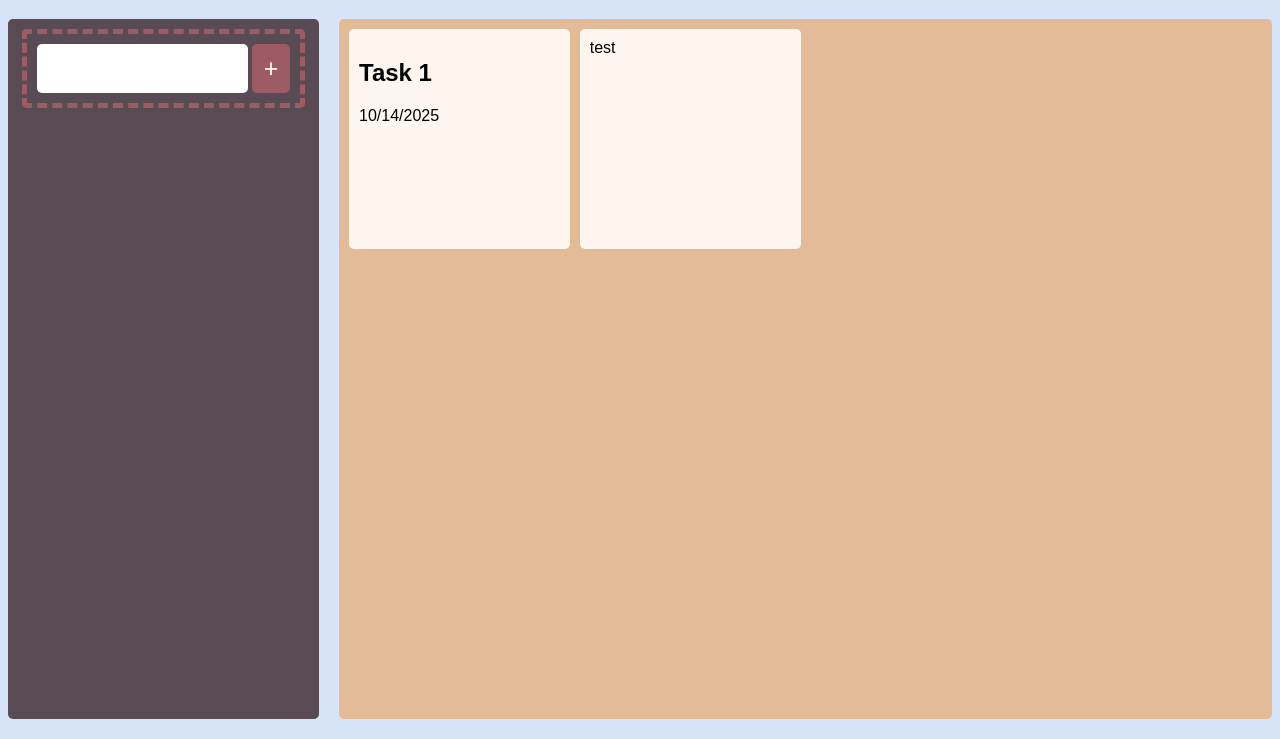
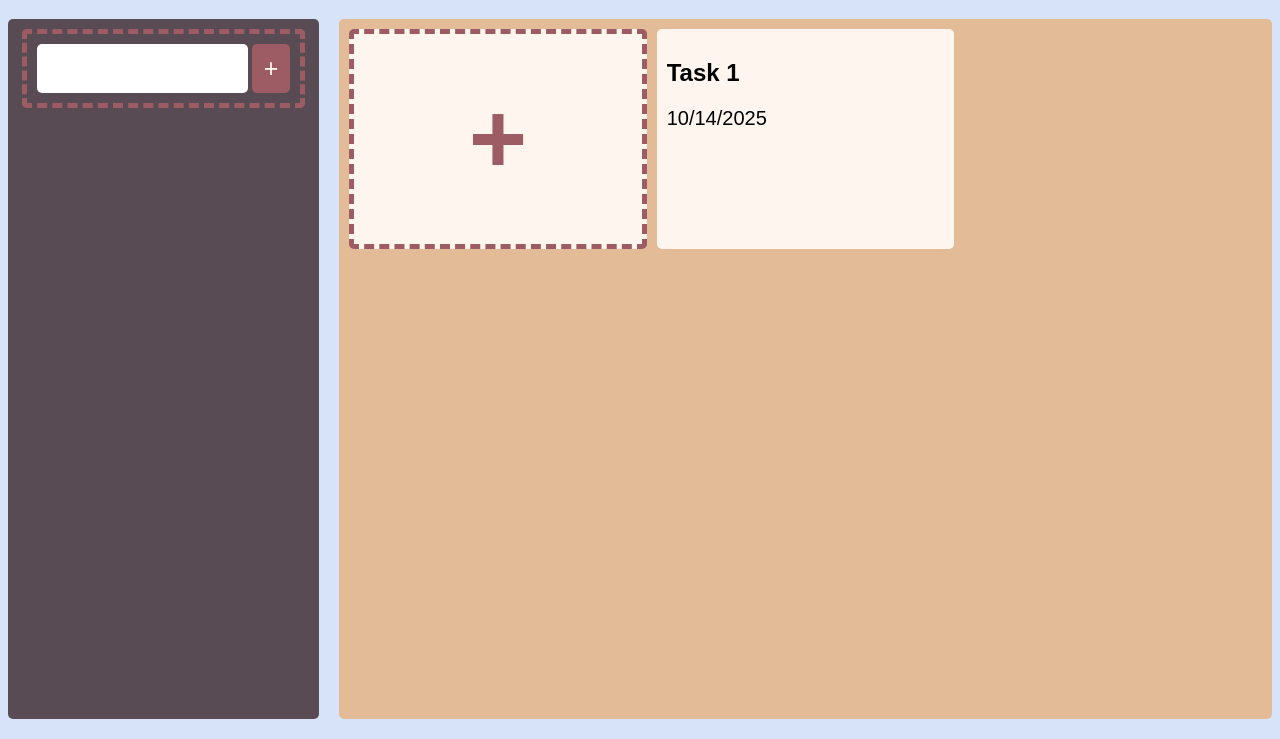
Before and after one commit to Caramel4764/TOP_todo_dashboard, a website built with webpack: page index.html in a window 1280 px wide. Shown: the part 61-800 px from the top of the page. Built offline with nearby package versions, Linux system fonts and the light colour scheme.

Commit message:
doc: finish task styling

```diff
--- a/index.html
+++ b/index.html
@@ -15,13 +15,13 @@
       </div>
     </div>
     <div id="dashboard">
+      <div id="addTask">
+        <h2>+</h2>
+      </div>
       <div class="task">
         <h2>Task 1</h2>
-        <p>10/14/2025</p>
+        <p class="date">10/14/2025</p>
       </div>
-      <div class="task">test</div>
-
-    </div>
   </div>
 </body>
 </html>
--- a/script.js
+++ b/script.js
@@ -4,7 +4,7 @@ let newProjectBtn = document.getElementById("newProject");
 let projectDiv = document.getElementById('project');
 let dashboard = document.getElementById('dashboard');
 let newProjectInput = document.getElementById('newProjectInput');
-
+let addTaskBtn = document.getElementById('addTask');
 let currentProject = "none";
 let todoList = [];
 newProjectBtn.addEventListener('click', function(){
--- a/style.css
+++ b/style.css
@@ -17,7 +17,7 @@ body {
 #dashboard{
   background-color: #E4BB97;
   display:grid;
-  grid-template-columns: 1fr 1fr 1fr 1fr;
+  grid-template-columns: repeat(auto-fill, minmax(250px, 1fr));
   gap: 10px;
 }
 .task {
@@ -61,3 +61,21 @@ body {
   border: none;
   font-size: 16px;
 }
+
+.date {
+  font-size: 20px;
+}
+
+#addTask {
+  height: 190px;
+  border: 5px dashed #9D5C63;
+  background-color: #FEF5EF;
+  display:flex;
+  justify-content: center;
+  align-items: center;
+}
+
+#addTask h2 {
+  font-size: 100px;
+  color:#9D5C63;
+}
```
